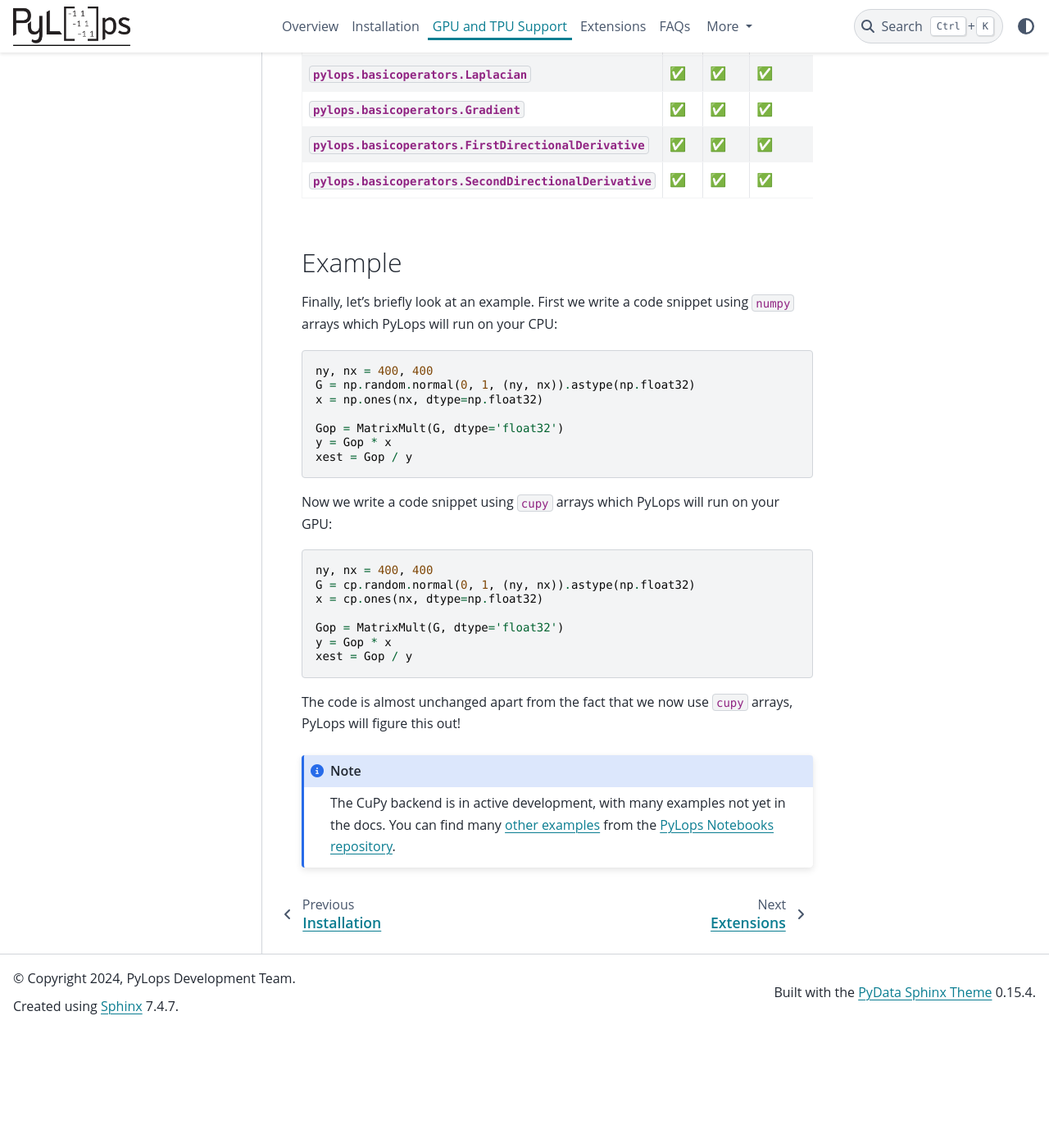
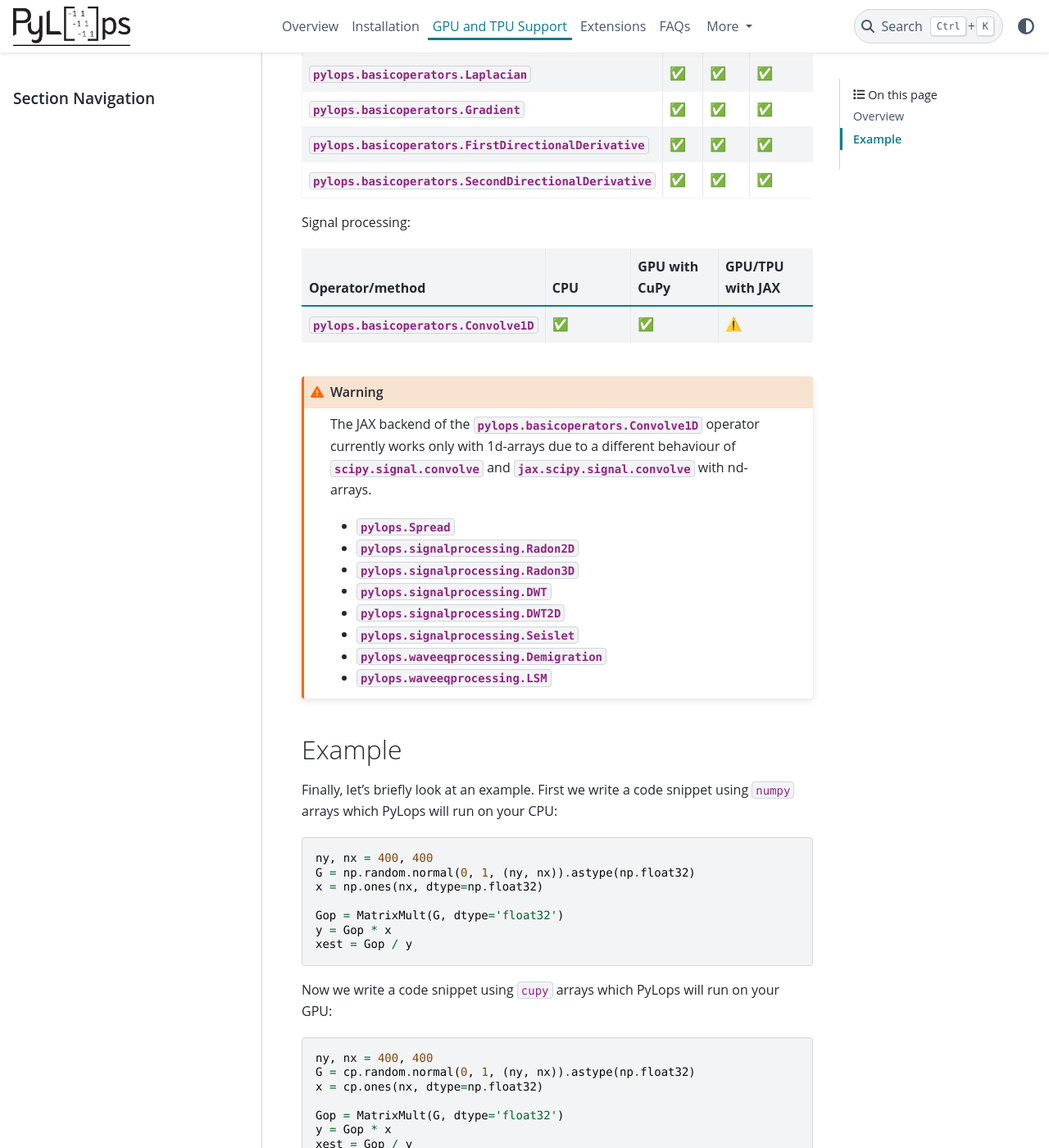
Before and after one commit to PyLops/pylops, a Sphinx documentation site: the page built from docs/source/gpu.rst, in a window 1280 px wide and 1400 px high, scrolled down 2256 px. Shown: the whole window at 82% size. Built offline with Sphinx 7.4.7 and the PyData theme 0.15.4, drawn with Linux system fonts in a browser that asks for light colours; pages that are not in the unit, such as notebooks, are missing from menus; the version number could not be read and is left out; comment, search, counter and statistics services are not loaded; before the commit the page ends 3513 px from its top, so only the background shows below that.

Commit message:
minor: fix inconsistency in convolve1d

```diff
--- a/docs/source/gpu.rst
+++ b/docs/source/gpu.rst
@@ -63,19 +63,19 @@
      - CPU
      - GPU with CuPy
      - GPU/TPU with JAX
-   * - :meth:`pylops.basicoperators.MatrixMult`
+   * - :class:`pylops.basicoperators.MatrixMult`
      - |:white_check_mark:|
      - |:white_check_mark:|
      - |:white_check_mark:|
-   * - :meth:`pylops.basicoperators.Identity`
+   * - :class:`pylops.basicoperators.Identity`
      - |:white_check_mark:|
      - |:white_check_mark:|
      - |:white_check_mark:|
-   * - :meth:`pylops.basicoperators.Zero`
+   * - :class:`pylops.basicoperators.Zero`
      - |:white_check_mark:|
      - |:white_check_mark:|
      - |:white_check_mark:|
-   * - :meth:`pylops.basicoperators.Diagonal`
+   * - :class:`pylops.basicoperators.Diagonal`
      - |:white_check_mark:|
      - |:white_check_mark:|
      - |:white_check_mark:|
@@ -83,59 +83,59 @@
      - |:white_check_mark:|
      - |:white_check_mark:|
      - |:white_check_mark:|
-   * - :meth:`pylops.basicoperators.Flip`
+   * - :class:`pylops.basicoperators.Flip`
      - |:white_check_mark:|
      - |:white_check_mark:|
      - |:white_check_mark:|
-   * - :meth:`pylops.basicoperators.Roll`
+   * - :class:`pylops.basicoperators.Roll`
      - |:white_check_mark:|
      - |:white_check_mark:|
      - |:white_check_mark:|
-   * - :meth:`pylops.basicoperators.Pad`
+   * - :class:`pylops.basicoperators.Pad`
      - |:white_check_mark:|
      - |:white_check_mark:|
      - |:white_check_mark:|
-   * - :meth:`pylops.basicoperators.Sum`
+   * - :class:`pylops.basicoperators.Sum`
      - |:white_check_mark:|
      - |:white_check_mark:|
      - |:white_check_mark:|
-   * - :meth:`pylops.basicoperators.Symmetrize`
+   * - :class:`pylops.basicoperators.Symmetrize`
      - |:white_check_mark:|
      - |:white_check_mark:|
      - |:white_check_mark:|
-   * - :meth:`pylops.basicoperators.Restriction`
+   * - :class:`pylops.basicoperators.Restriction`
      - |:white_check_mark:|
      - |:white_check_mark:|
      - |:white_check_mark:|
-   * - :meth:`pylops.basicoperators.Regression`
+   * - :class:`pylops.basicoperators.Regression`
      - |:white_check_mark:|
      - |:white_check_mark:|
      - |:white_check_mark:|
-   * - :meth:`pylops.basicoperators.LinearRegression`
+   * - :class:`pylops.basicoperators.LinearRegression`
      - |:white_check_mark:|
      - |:white_check_mark:|
      - |:white_check_mark:|
-   * - :meth:`pylops.basicoperators.CausalIntegration`
+   * - :class:`pylops.basicoperators.CausalIntegration`
      - |:white_check_mark:|
      - |:white_check_mark:|
      - |:white_check_mark:|
-   * - :meth:`pylops.basicoperators.Spread`
+   * - :class:`pylops.basicoperators.Spread`
      - |:white_check_mark:|
      - |:red_circle:|
      - |:red_circle:|
-   * - :meth:`pylops.basicoperators.VStack`
+   * - :class:`pylops.basicoperators.VStack`
      - |:white_check_mark:|
      - |:white_check_mark:|
      - |:white_check_mark:|
-   * - :meth:`pylops.basicoperators.HStack`
+   * - :class:`pylops.basicoperators.HStack`
      - |:white_check_mark:|
      - |:white_check_mark:|
      - |:white_check_mark:|
-   * - :meth:`pylops.basicoperators.Block`
+   * - :class:`pylops.basicoperators.Block`
      - |:white_check_mark:|
      - |:white_check_mark:|
      - |:white_check_mark:|
-   * - :meth:`pylops.basicoperators.BlockDiag`
+   * - :class:`pylops.basicoperators.BlockDiag`
      - |:white_check_mark:|
      - |:white_check_mark:|
      - |:white_check_mark:|
@@ -151,30 +151,62 @@
      - CPU
      - GPU with CuPy
      - GPU/TPU with JAX
-   * - :meth:`pylops.basicoperators.FirstDerivative`
+   * - :class:`pylops.basicoperators.FirstDerivative`
      - |:white_check_mark:|
      - |:white_check_mark:|
      - |:white_check_mark:|
-   * - :meth:`pylops.basicoperators.SecondDerivative`
+   * - :class:`pylops.basicoperators.SecondDerivative`
      - |:white_check_mark:|
      - |:white_check_mark:|
      - |:white_check_mark:|
-   * - :meth:`pylops.basicoperators.Laplacian`
+   * - :class:`pylops.basicoperators.Laplacian`
      - |:white_check_mark:|
      - |:white_check_mark:|
      - |:white_check_mark:|
-   * - :meth:`pylops.basicoperators.Gradient`
+   * - :class:`pylops.basicoperators.Gradient`
      - |:white_check_mark:|
      - |:white_check_mark:|
      - |:white_check_mark:|
-   * - :meth:`pylops.basicoperators.FirstDirectionalDerivative`
+   * - :class:`pylops.basicoperators.FirstDirectionalDerivative`
      - |:white_check_mark:|
      - |:white_check_mark:|
      - |:white_check_mark:|
-   * - :meth:`pylops.basicoperators.SecondDirectionalDerivative`
+   * - :class:`pylops.basicoperators.SecondDirectionalDerivative`
      - |:white_check_mark:|
      - |:white_check_mark:|
      - |:white_check_mark:|
+
+Signal processing:
+
+.. list-table::
+   :widths: 50 25 25 25
+   :header-rows: 1
+
+   * - Operator/method
+     - CPU
+     - GPU with CuPy
+     - GPU/TPU with JAX
+   * - :class:`pylops.basicoperators.Convolve1D`
+     - |:white_check_mark:|
+     - |:white_check_mark:|
+     - |:warning:|
+
+
+.. warning::
+
+   The JAX backend of the :class:`pylops.basicoperators.Convolve1D` operator
+   currently works only with 1d-arrays due to a different behaviour of
+   :meth:`scipy.signal.convolve` and :meth:`jax.scipy.signal.convolve` with
+   nd-arrays.
+
+   - :class:`pylops.Spread`
+   - :class:`pylops.signalprocessing.Radon2D`
+   - :class:`pylops.signalprocessing.Radon3D`
+   - :class:`pylops.signalprocessing.DWT`
+   - :class:`pylops.signalprocessing.DWT2D`
+   - :class:`pylops.signalprocessing.Seislet`
+   - :class:`pylops.waveeqprocessing.Demigration`
+   - :class:`pylops.waveeqprocessing.LSM`
 
 
 Example
```
Also changed, not shown: 2 other files.
